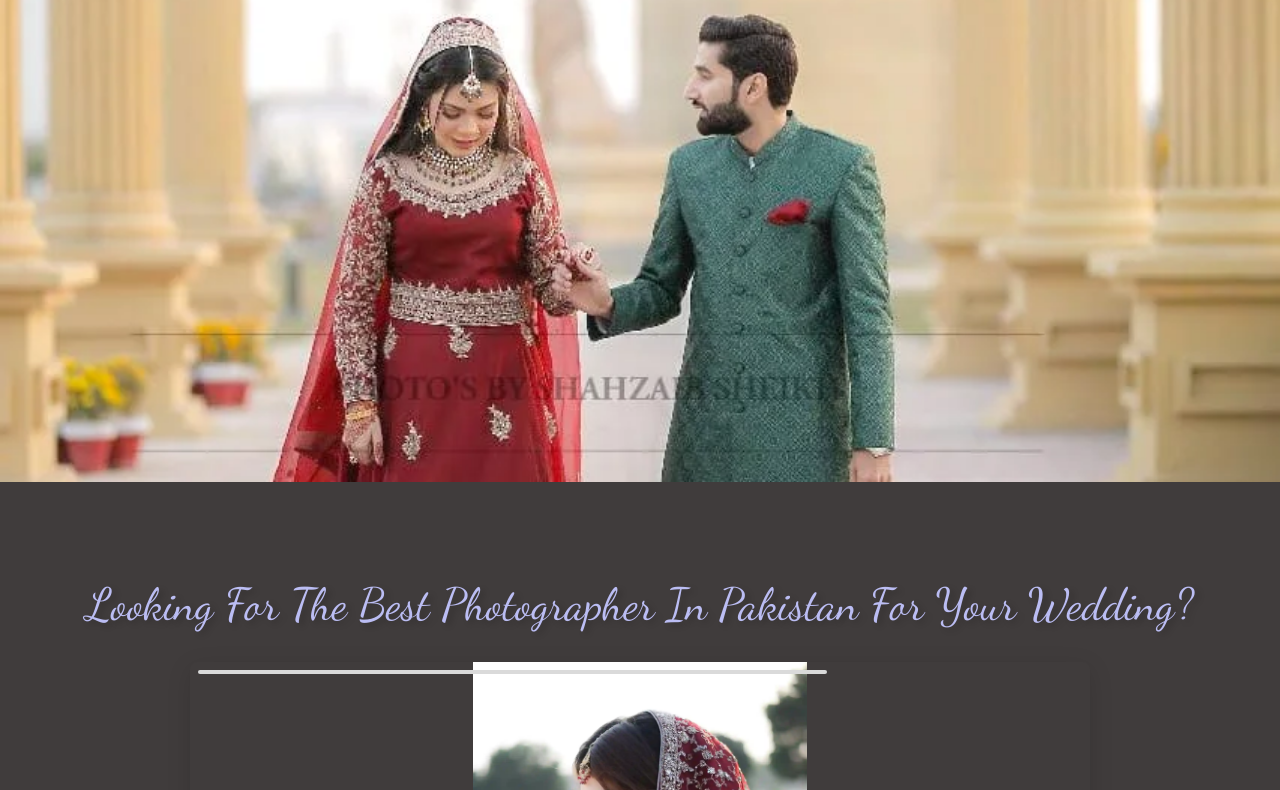
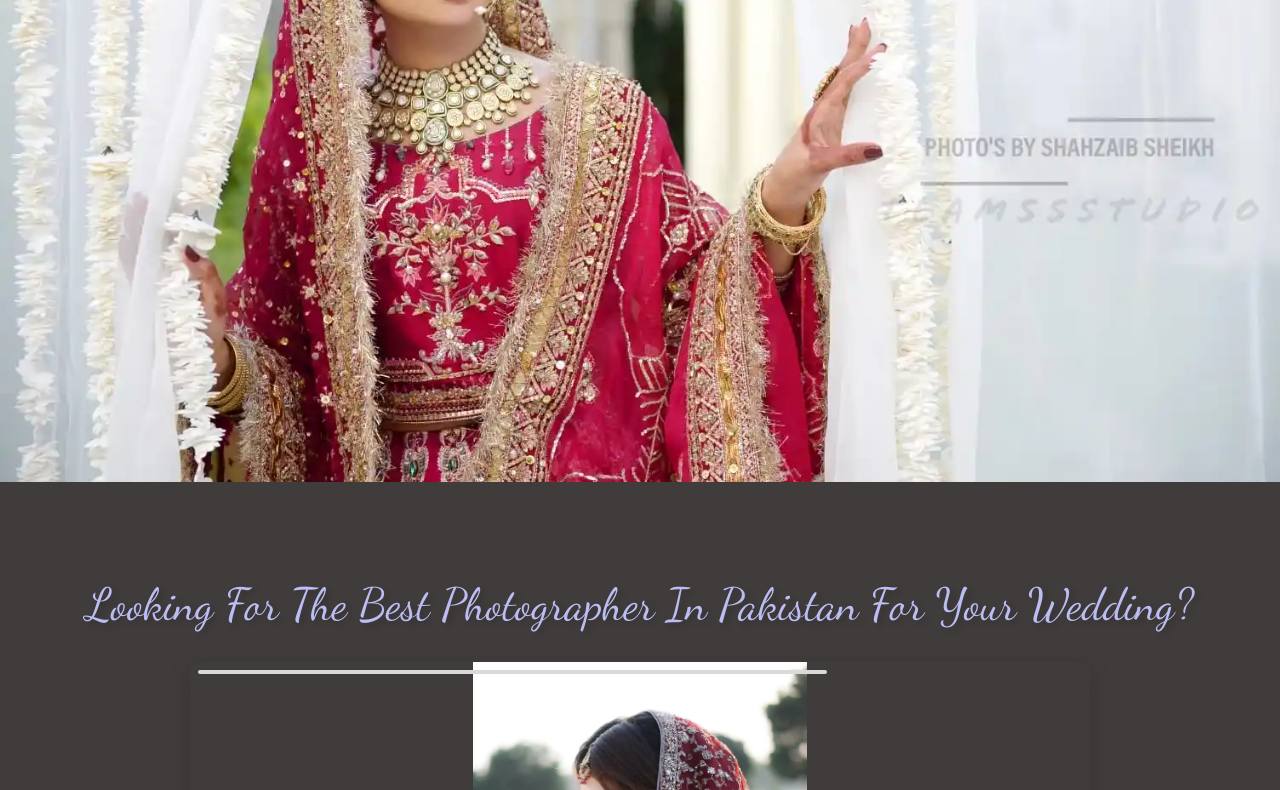
Before and after one commit to gitwithrumi/Teamss-Studio, a plain HTML site: page index.html in a window 1280 px wide. Shown: the part 358-1148 px from the top of the page. Drawn offline with nearby package versions, Linux system fonts and the light colour scheme.

```diff
--- a/style.css
+++ b/style.css
@@ -309,7 +309,7 @@ h6 {
 #hero {
   width: 100%;
   height: 105vh;
-  background-image: url("Images/img2.webp");
+  background-image: url("Images/img9.webp");
   background-repeat: no-repeat;
   background-size: cover;
   background-position: right;
```
